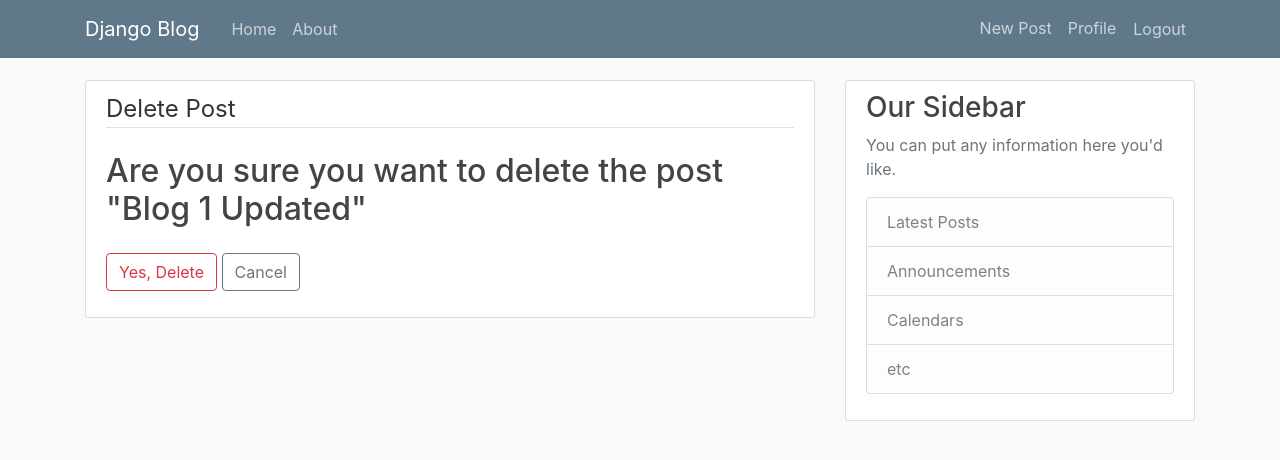
After one commit to hemankpatwal/my-django-project, a Django app: page /post/1/delete in a window 1280 px wide. The commit adds this page. Shown: the top 460 px of the page. Run offline with Django 5.2, Linux system fonts and the light colour scheme; a user stored in the database is signed in; data comes from the database, SQL or seed files in the repository; both versions use the stored data as it was after the commit; some libraries are stand-ins or nearby versions.

Commit message:
create, update and delete post - added

```diff
--- a/blog/templates/blog/base.html
+++ b/blog/templates/blog/base.html
@@ -36,6 +36,7 @@
                         <!-- Navbar Right Side -->
                         <div class="navbar-nav">
                           {% if user.is_authenticated %}
+                          <a class="nav-item nav-link" href="{% url 'post-create' %}">New Post</a>
                           <a class="nav-item nav-link" href="{% url 'profile' %}">Profile</a>
                           <form action="{% url 'logout' %}" method="POST">
                               {% csrf_token %}
--- /dev/null
+++ b/blog/templates/blog/post_confirm_delete.html
@@ -0,0 +1,20 @@
+{% extends "blog/base.html" %}
+{% block content %}
+    <div class="content-section">
+        <form method="POST">
+            {% csrf_token %}
+            <fieldset class="form-group">
+                <legend class="border-bottom mb-4">Delete Post</legend>
+                <h2>Are you sure you want to delete the post "{{ object.title }}"</h2>
+            </fieldset>
+            <div class="form-group">
+                <button class="btn btn-outline-danger" type="submit">
+                    Yes, Delete
+                </button>
+                <a class="btn btn-outline-secondary" href="{% url 'post-detail' object.id %}">
+                    Cancel
+                </a>
+            </div>
+        </form>
+    </div>
+{% endblock content %}
--- a/blog/templates/blog/post_detail.html
+++ b/blog/templates/blog/post_detail.html
@@ -6,6 +6,12 @@
           <div class="article-metadata">
             <a class="mr-2" href="#">{{ object.author }}</a>
             <small class="text-muted">{{ object.date_posted |date:"F d, Y" }}</small>
+            {% if object.author == user %}
+                <div>
+                    <a class="btn btn-secondary btn-sm mt-1 mb-1" href="{% url 'post-update' object.id %}">Update</a>
+                    <a class="btn btn-danger btn-sm mt-1 mb-1" href="{% url 'post-delete' object.id %}">Delete</a>
+                </div>
+            {% endif %}
           </div>
           <h2 class="article-title">{{ object.title }}</h2>
           <p class="article-content">{{ object.content }}</p>
--- a/blog/urls.py
+++ b/blog/urls.py
@@ -1,10 +1,11 @@
 from django.urls import path
 from .views import (
-PostListView,
-PostDetailView,
-PostCreateView,
-PostUpdateView,
-)
+    PostListView,
+    PostDetailView,
+    PostCreateView,
+    PostUpdateView,
+    PostDeleteView,
+    )
 from . import views
 
 urlpatterns = [
@@ -12,5 +13,6 @@
     path('post/<int:pk>/', PostDetailView.as_view(), name='post-detail'),
     path('post/new/', PostCreateView.as_view(), name='post-create'),
     path('post/<int:pk>/update', PostUpdateView.as_view(), name='post-update'),
+    path('post/<int:pk>/delete', PostDeleteView.as_view(), name='post-delete'),
     path('about/', views.about, name='blog-about'),
 ]
--- a/blog/views.py
+++ b/blog/views.py
@@ -1,11 +1,12 @@
 from django.shortcuts import render
-from django.contrib.auth.mixins import LoginRequiredMixin
+from django.contrib.auth.mixins import LoginRequiredMixin, UserPassesTestMixin
 from.models import Post
 from django.views.generic import (
     ListView,
     DetailView,
     CreateView,
     UpdateView,
+    DeleteView
     )
 
 
@@ -33,7 +34,7 @@
         form.instance.author = self.request.user
         return super().form_valid(form)
 
-class PostUpdateView(LoginRequiredMixin, UpdateView):
+class PostUpdateView(LoginRequiredMixin, UserPassesTestMixin, UpdateView):
     model = Post
     fields = ['title', 'content']
 
@@ -41,5 +42,21 @@
         form.instance.author = self.request.user
         return super().form_valid(form)
 
+    def test_func(self):
+        post = self.get_object()
+        if self.request.user == post.author:
+            return True
+        return False
+
+class PostDeleteView(LoginRequiredMixin, UserPassesTestMixin, DeleteView):
+    model = Post
+    success_url = '/'
+
+    def test_func(self):
+        post = self.get_object()
+        if self.request.user == post.author:
+            return True
+        return False
+
 def about(request):
     return render(request, 'blog/about.html', {'title': 'About'})
```
Also changed, not shown: db.sqlite3.
